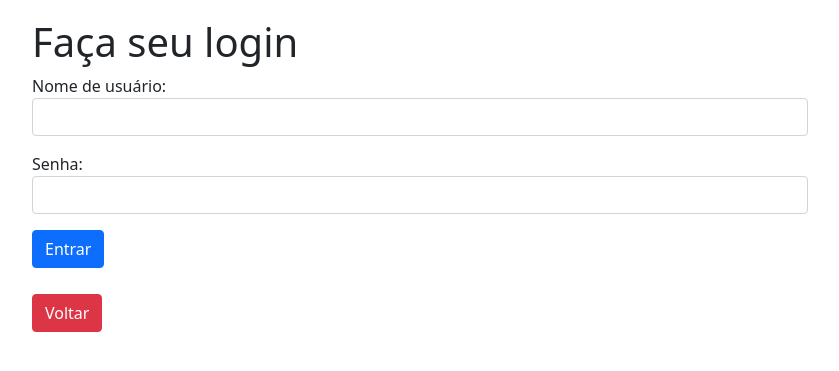
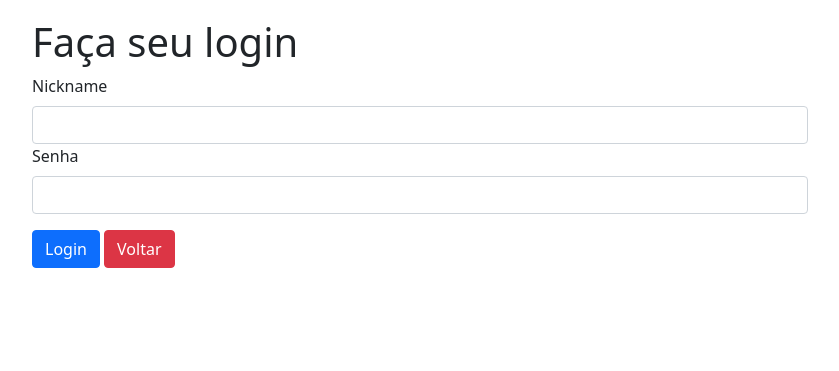
Before and after one commit to Pedro-Prado-Dev/Jogoteca, a Flask app: page /login in a window 1280 px wide. Shown: the top 371 px of the page, without its empty margins (220-1059 px from the left). Run offline with Flask 3, Linux system fonts and the light colour scheme; parts of the project's set-up code (start-up, migrations or seed data) failed here and were passed over; some libraries are stand-ins or nearby versions.

Commit message:
:sparkles: feat: use in html new wtform for users

```diff
--- a/templates/login.html
+++ b/templates/login.html
@@ -6,10 +6,19 @@
         <h1>Faça seu login</h1>
         <form method="POST" action="{{ url_for('authenticate') }}">
             <input type='hidden' name='next_page' value='{{ next_page }}'>
-            <p><label>Nome de usuário:</label> <input class="form-control" type="text" name="usuario" required></p>
-            <p><label>Senha:</label> <input class="form-control" type="password" name="senha" required></p>
-            <p><button class="btn btn-primary" type="submit">Entrar</button></p>
+            {{ form.csrf_token() }}
+            <div class="form-group">
+                {{ form.nickname.label(class="form-label")}}
+                {{ form.nickname(class="form-control") }}
+            </div>
+            <div class="form-group">
+                {{ form.senha.label(class="form-label")}}
+                {{ form.senha(class="form-control") }}
+            </div>
+            <div class="form-group buttons">
+                {{ form.login(class="btn btn-primary") }}
+                <a class="btn btn-danger" href="{{ url_for('index')}}">Voltar</a>
+            </div>
         </form>
-        <a class="btn btn-danger" href="{{ url_for('index')}}">Voltar</a>
     </div>
 {% endblock %}
```
